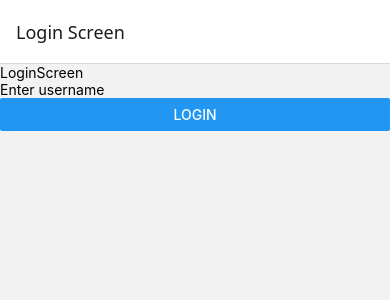
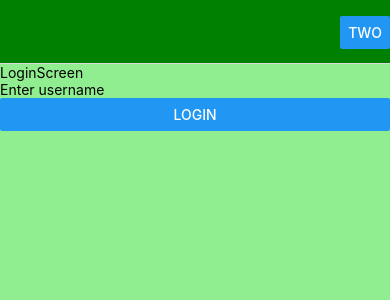
Before and after one commit to mehtabali05/React-Native-App-Project, a React Native app: screen / in a window 390 px wide. Shown: the top 300 px of the page. Built offline with nearby package versions, Linux system fonts and the light colour scheme.

Commit message:
rendering component with stack navigation covered

```diff
--- a/App.jsx
+++ b/App.jsx
@@ -1,5 +1,5 @@
 import React, { useState } from 'react';
-import { View, Text, Button, TextInput } from 'react-native';
+import { View, Text, Button, TextInput, StyleSheet } from 'react-native';
 import AppBar from  './src/components/AppBar'
 // import Child from './src/components/Child'
 // import FlatList from './src/components/FlatList'
@@ -43,6 +43,9 @@ const App = () => {
   // }
 
   const Stack = createNativeStackNavigator();
+
+  const headerTitle = () => <Button title='one' />;
+  const headerRight = () => <Button title='two' />;
 
   const [name, setName] = useState('');
   return (
@@ -155,12 +158,46 @@ const App = () => {
         <NavigationContainer>
           <Stack.Navigator
             // initialRouteName='Home'
+            screenOptions={{
+              headerStyle: styles.header,
+              headerTitleStyle: styles.title,
+              headerTintColor: 'white',
+              contentStyle: styles.screen
+            }}
           >
-            <Stack.Screen name='Login Screen' component={LoginScreen} />
+            <Stack.Screen
+              name='LoginScreen'
+              component={LoginScreen}
+              options={{
+                title: '',
+                // headerTitle: headerTitle,
+                headerRight: headerRight,
+
+              }}
+            />
             <Stack.Screen
               name='Home Screen'
               component={Home}
               // options={{headerShown: false}}
+              // options={{
+              //   contentStyle: {
+              //     backgroundColor: 'lightgreen'
+              //   },
+              //   headerTintColor: 'white',
+              //   headerStyle: {
+              //     backgroundColor: 'green'
+              //   },
+              //   headerTitleStyle: {
+              //     fontSize: 22,
+              //     fontWeight: 'bold',
+              //   }
+              // }}
+              options={{
+                title: '',
+                HeaderTitle: headerTitle,
+                HeaderRight: headerRight,
+
+              }}
             />
             <Stack.Screen name='About' component={About} />
           </Stack.Navigator>
@@ -169,4 +206,18 @@ const App = () => {
   );
 };
 
+const styles = StyleSheet.create({
+  header: {
+    backgroundColor: 'green'
+  },
+  title: {
+    // color: 'white',
+    fontSize: 22,
+    fontWeight: 'bold'
+  },
+  screen: {
+    backgroundColor: 'lightgreen'
+  }
+});
+
 export default App;
```
